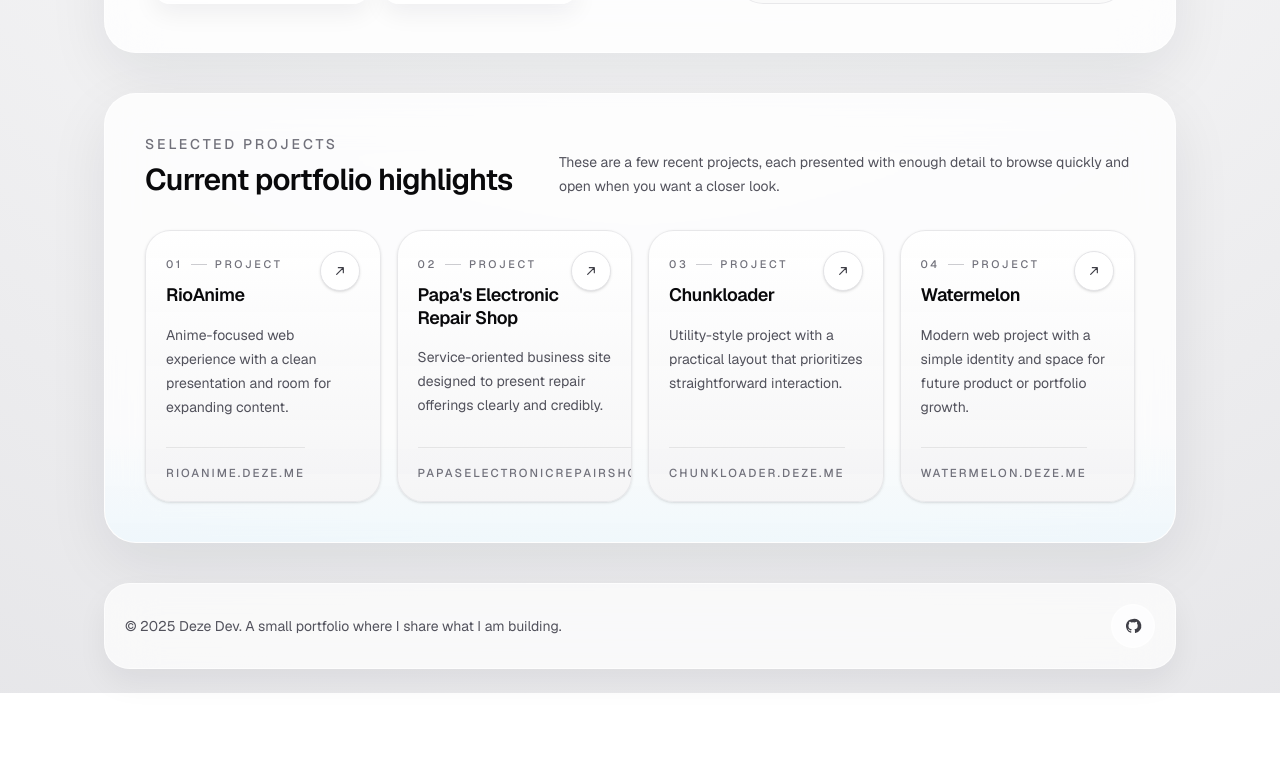
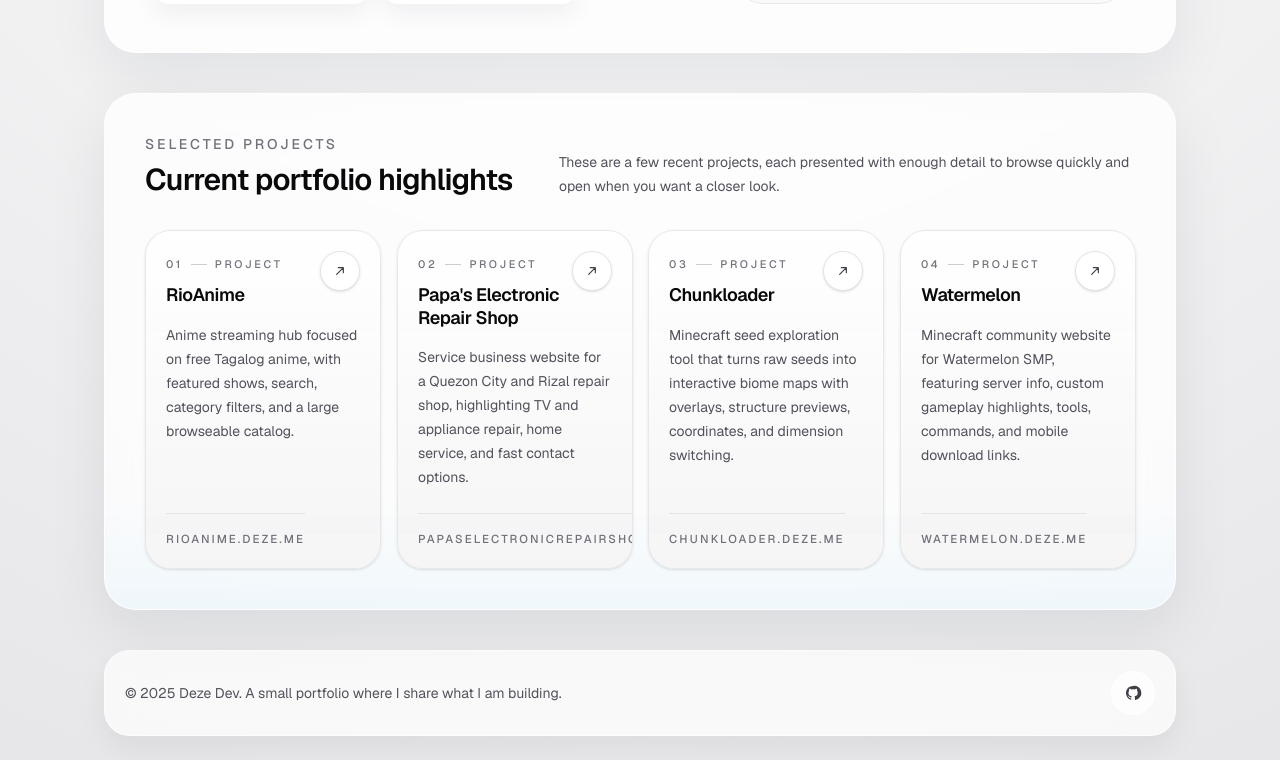
Before and after one commit to xyrusL/deze, a Next.js app: page / in a window 1280 px wide. Shown: the part 556-1316 px from the top of the page. Before the commit the page ends 1249 px from the top, so only its background shows below. Built offline with nearby package versions, Linux system fonts and the light colour scheme.

Commit message:
Add global smooth hover transitions

```diff
--- a/src/app/globals.css
+++ b/src/app/globals.css
@@ -39,10 +39,22 @@ a,
 [role="button"],
 summary {
   cursor: pointer;
+  transition-property: color, background-color, border-color, opacity, box-shadow, transform, filter;
+  transition-duration: 320ms;
+  transition-timing-function: cubic-bezier(0.16, 1, 0.3, 1);
 }
 
 a {
   text-decoration: none;
+}
+
+@media (prefers-reduced-motion: reduce) {
+  button,
+  a,
+  [role="button"],
+  summary {
+    transition-duration: 0ms;
+  }
 }
 
 .mobile-projects-scroll {
@@ -62,3 +74,166 @@ a {
   border-radius: 9999px;
   background: linear-gradient(180deg, rgba(56, 189, 248, 0.75), rgba(125, 211, 252, 0.35));
 }
+
+.project-card-description {
+  display: -webkit-box;
+  overflow: hidden;
+  -webkit-box-orient: vertical;
+  -webkit-line-clamp: 3;
+}
+
+.hover-lift-soft {
+  transition-property: color, background-color, border-color, opacity, box-shadow, transform, filter;
+  transition-duration: 420ms;
+  transition-timing-function: cubic-bezier(0.22, 1, 0.36, 1);
+  will-change: transform, box-shadow, background-color;
+  transform: translate3d(0, 0, 0);
+}
+
+.hover-lift-soft:hover {
+  transform: translate3d(0, -3px, 0) scale(1.008);
+  filter: saturate(1.02);
+}
+
+.hover-press-soft:active {
+  transform: translate3d(0, 0, 0) scale(0.985);
+}
+
+.hover-card-premium {
+  position: relative;
+  isolation: isolate;
+}
+
+.hover-card-premium::before {
+  content: "";
+  position: absolute;
+  inset: 0;
+  border-radius: inherit;
+  background:
+    radial-gradient(circle at top left, rgba(56, 189, 248, 0.12), transparent 34%),
+    linear-gradient(135deg, rgba(255, 255, 255, 0.05), transparent 42%);
+  opacity: 0;
+  transition: opacity 420ms cubic-bezier(0.22, 1, 0.36, 1);
+  pointer-events: none;
+  z-index: 0;
+}
+
+.hover-card-premium:hover::before {
+  opacity: 1;
+}
+
+.hover-card-premium > * {
+  position: relative;
+  z-index: 1;
+}
+
+.hover-shadow-premium {
+  transition-property: box-shadow, border-color, background-color, transform, filter, color;
+  transition-duration: 420ms;
+  transition-timing-function: cubic-bezier(0.22, 1, 0.36, 1);
+}
+
+.hover-shadow-premium:hover {
+  box-shadow:
+    0 20px 48px rgba(15, 23, 42, 0.12),
+    0 6px 18px rgba(56, 189, 248, 0.12);
+}
+
+.hover-chip-premium {
+  transition-property: color, background-color, border-color, box-shadow, transform;
+  transition-duration: 380ms;
+  transition-timing-function: cubic-bezier(0.22, 1, 0.36, 1);
+  transform: translate3d(0, 0, 0);
+}
+
+.hover-chip-premium:hover {
+  transform: translate3d(0, -2px, 0);
+  box-shadow:
+    0 10px 24px rgba(15, 23, 42, 0.12),
+    inset 0 1px 0 rgba(255, 255, 255, 0.12);
+}
+
+.hover-icon-drift {
+  transition: transform 420ms cubic-bezier(0.22, 1, 0.36, 1);
+  transform: translate3d(0, 0, 0);
+}
+
+.group:hover .hover-icon-drift {
+  transform: translate3d(2px, -2px, 0);
+}
+
+.hover-text-glide {
+  transition: transform 420ms cubic-bezier(0.22, 1, 0.36, 1), color 320ms cubic-bezier(0.22, 1, 0.36, 1);
+  transform: translate3d(0, 0, 0);
+}
+
+.group:hover .hover-text-glide {
+  transform: translate3d(0, -1px, 0);
+}
+
+.modal-overlay-enter {
+  animation: modal-overlay-enter 320ms cubic-bezier(0.16, 1, 0.3, 1);
+}
+
+.modal-panel-enter {
+  animation: modal-panel-enter 420ms cubic-bezier(0.16, 1, 0.3, 1);
+  transform-origin: center bottom;
+  will-change: transform, opacity;
+}
+
+@keyframes modal-overlay-enter {
+  from {
+    opacity: 0;
+    backdrop-filter: blur(0px);
+  }
+
+  to {
+    opacity: 1;
+    backdrop-filter: blur(12px);
+  }
+}
+
+@keyframes modal-panel-enter {
+  from {
+    opacity: 0;
+    transform: translate3d(0, 22px, 0) scale(0.975);
+  }
+
+  to {
+    opacity: 1;
+    transform: translate3d(0, 0, 0) scale(1);
+  }
+}
+
+@media (min-width: 768px) {
+  .project-card-description {
+    display: block;
+    overflow: visible;
+    -webkit-line-clamp: unset;
+  }
+}
+
+@media (prefers-reduced-motion: reduce) {
+  .hover-lift-soft:hover,
+  .hover-press-soft:active {
+    transform: none;
+  }
+
+  .hover-card-premium::before {
+    transition-duration: 0ms;
+  }
+
+  .hover-shadow-premium:hover,
+  .hover-chip-premium:hover,
+  .group:hover .hover-icon-drift,
+  .group:hover .hover-text-glide {
+    transform: none;
+    box-shadow: none;
+    filter: none;
+  }
+
+  .modal-overlay-enter,
+  .modal-panel-enter {
+    animation: none;
+  }
+}
--- a/src/components/icons.tsx
+++ b/src/components/icons.tsx
@@ -150,3 +150,35 @@ export const GitHubIcon = createIcon(
     fill="currentColor"
   />,
 );
+
+export const CopyIcon = createIcon(
+  <>
+    <rect
+      height="11"
+      rx="2"
+      stroke="currentColor"
+      strokeLinejoin="round"
+      strokeWidth="1.75"
+      width="9"
+      x="9"
+      y="9"
+    />
+    <path
+      d="M15 9V6a2 2 0 0 0-2-2H7a2 2 0 0 0-2 2v8a2 2 0 0 0 2 2h2"
+      stroke="currentColor"
+      strokeLinecap="round"
+      strokeLinejoin="round"
+      strokeWidth="1.75"
+    />
+  </>,
+);
+
+export const CheckIcon = createIcon(
+  <path
+    d="m5.5 12.5 4 4L18.5 7.5"
+    stroke="currentColor"
+    strokeLinecap="round"
+    strokeLinejoin="round"
+    strokeWidth="1.75"
+  />,
+);
--- a/src/components/project-card.tsx
+++ b/src/components/project-card.tsx
@@ -12,7 +12,7 @@ export function ProjectCard({ index, project, onOpen }: ProjectCardProps) {
 
   return (
     <button
-      className="group flex min-h-[15rem] min-w-0 snap-start flex-col gap-6 overflow-hidden rounded-[1.6rem] border border-zinc-200/80 bg-[linear-gradient(180deg,rgba(255,255,255,0.92),rgba(244,244,245,0.9))] p-5 text-left shadow-sm transition duration-300 hover:-translate-y-1 hover:border-sky-200 hover:shadow-[0_18px_35px_rgba(56,189,248,0.12)] focus-visible:outline-2 focus-visible:outline-offset-2 focus-visible:outline-sky-500 dark:border-white/10 dark:bg-[linear-gradient(180deg,rgba(24,24,27,0.82),rgba(9,9,11,0.62))] dark:hover:border-sky-300/20 sm:h-full sm:min-h-[17rem]"
+      className="hover-lift-soft hover-shadow-premium hover-card-premium hover-press-soft group flex min-h-[15rem] min-w-0 snap-start flex-col gap-6 overflow-hidden rounded-[1.6rem] border border-zinc-200/80 bg-[linear-gradient(180deg,rgba(255,255,255,0.92),rgba(244,244,245,0.9))] p-5 text-left shadow-sm hover:border-sky-200 focus-visible:outline-2 focus-visible:outline-offset-2 focus-visible:outline-sky-500 dark:border-white/10 dark:bg-[linear-gradient(180deg,rgba(24,24,27,0.82),rgba(9,9,11,0.62))] dark:hover:border-sky-300/20 sm:h-full sm:min-h-[17rem]"
       onClick={() => onOpen(project)}
       type="button"
     >
@@ -24,20 +24,22 @@ export function ProjectCard({ index, project, onOpen }: ProjectCardProps) {
               <span className="h-px w-4 bg-current/35" aria-hidden="true" />
               Project
             </p>
-            <h3 className="text-xl leading-tight font-semibold tracking-tight text-balance text-zinc-950 dark:text-white sm:text-lg">
+            <h3 className="hover-text-glide text-xl leading-tight font-semibold tracking-tight text-balance text-zinc-950 dark:text-white sm:text-lg">
               {project.shortName}
             </h3>
           </div>
 
           <span
             aria-hidden="true"
-            className="inline-flex h-11 w-11 shrink-0 items-center justify-center rounded-full border border-zinc-200 bg-white text-zinc-700 shadow-sm transition duration-200 group-hover:border-sky-300 group-hover:bg-sky-500 group-hover:text-white dark:border-white/10 dark:bg-white/10 dark:text-zinc-200 dark:group-hover:border-sky-300/40 dark:group-hover:bg-sky-400 dark:group-hover:text-slate-950 sm:h-10 sm:w-10"
+            className="hover-chip-premium inline-flex h-11 w-11 shrink-0 items-center justify-center rounded-full border border-zinc-200 bg-white text-zinc-700 shadow-sm group-hover:border-sky-300 group-hover:bg-sky-500 group-hover:text-white dark:border-white/10 dark:bg-white/10 dark:text-zinc-200 dark:group-hover:border-sky-300/40 dark:group-hover:bg-sky-400 dark:group-hover:text-slate-950 sm:h-10 sm:w-10"
           >
-            <ArrowUpRightIcon />
+            <span className="hover-icon-drift">
+              <ArrowUpRightIcon />
+            </span>
           </span>
         </div>
 
-        <p className="break-words text-sm leading-6 text-zinc-600 dark:text-zinc-300">
+        <p className="project-card-description break-words text-sm leading-6 text-zinc-600 dark:text-zinc-300">
           {project.description}
         </p>
       </div>
--- a/src/components/site-header.tsx
+++ b/src/components/site-header.tsx
@@ -39,13 +39,13 @@ export function SiteHeader({ items }: SiteHeaderProps) {
               <li key={item.href} className="min-w-0">
                 <a
                   aria-label={item.label}
-                  className="inline-flex min-h-14 w-full flex-col items-center justify-center gap-1 rounded-[1rem] px-2 py-2.5 text-[0.68rem] tracking-[0.16em] uppercase transition duration-200 hover:bg-sky-500/10 hover:text-zinc-950 active:scale-[0.98] focus-visible:outline-2 focus-visible:outline-offset-2 focus-visible:outline-sky-500 dark:hover:bg-sky-400/10 dark:hover:text-white dark:focus-visible:outline-sky-300 sm:min-h-0 sm:w-auto sm:flex-row sm:gap-2 sm:rounded-full sm:px-4 sm:py-2 sm:text-sm sm:normal-case sm:tracking-normal"
+                  className="hover-chip-premium hover-press-soft group inline-flex min-h-14 w-full flex-col items-center justify-center gap-1 rounded-[1rem] px-2 py-2.5 text-[0.68rem] tracking-[0.16em] uppercase hover:bg-sky-500/10 hover:text-zinc-950 focus-visible:outline-2 focus-visible:outline-offset-2 focus-visible:outline-sky-500 dark:hover:bg-sky-400/10 dark:hover:text-white dark:focus-visible:outline-sky-300 sm:min-h-0 sm:w-auto sm:flex-row sm:gap-2 sm:rounded-full sm:px-4 sm:py-2 sm:text-sm sm:normal-case sm:tracking-normal"
                   href={item.href}
                 >
-                  <span>
+                  <span className="hover-icon-drift">
                     <Icon className="h-4 w-4" />
                   </span>
-                  <span>{item.label}</span>
+                  <span className="hover-text-glide">{item.label}</span>
                 </a>
               </li>
             );
--- a/src/data/portfolio.ts
+++ b/src/data/portfolio.ts
@@ -29,25 +29,25 @@ export const projects: Project[] = [
     shortName: "RioAnime",
     url: "https://rioanime.deze.me",
     description:
-      "Anime-focused web experience with a clean presentation and room for expanding content.",
+      "Anime streaming hub focused on free Tagalog anime, with featured shows, search, category filters, and a large browseable catalog.",
   },
   {
     shortName: "Papa's Electronic Repair Shop",
     url: "https://papaselectronicrepairshop.deze.me",
     description:
-      "Service-oriented business site designed to present repair offerings clearly and credibly.",
+      "Service business website for a Quezon City and Rizal repair shop, highlighting TV and appliance repair, home service, and fast contact options.",
   },
   {
     shortName: "Chunkloader",
     url: "https://chunkloader.deze.me",
     description:
-      "Utility-style project with a practical layout that prioritizes straightforward interaction.",
+      "Minecraft seed exploration tool that turns raw seeds into interactive biome maps with overlays, structure previews, coordinates, and dimension switching.",
   },
   {
     shortName: "Watermelon",
     url: "https://watermelon.deze.me",
     description:
-      "Modern web project with a simple identity and space for future product or portfolio growth.",
+      "Minecraft community website for Watermelon SMP, featuring server info, custom gameplay highlights, tools, commands, and mobile download links.",
   },
 ];
 
```
Also changed, not shown: src/components/project-modal.tsx (+42 -7 lines).
